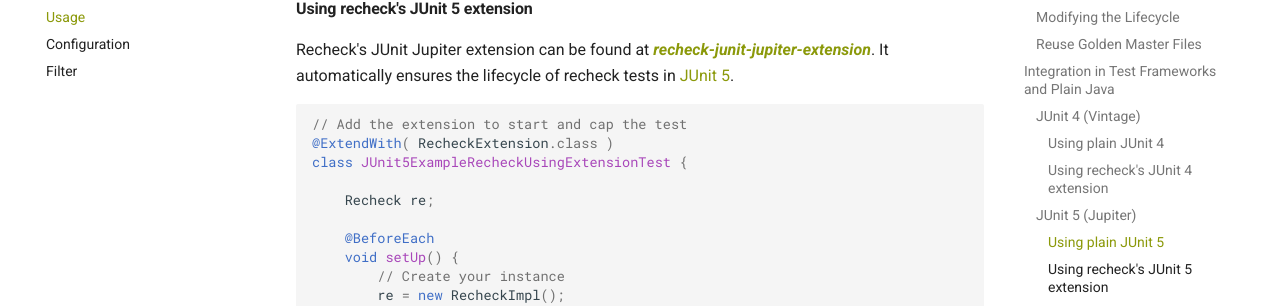
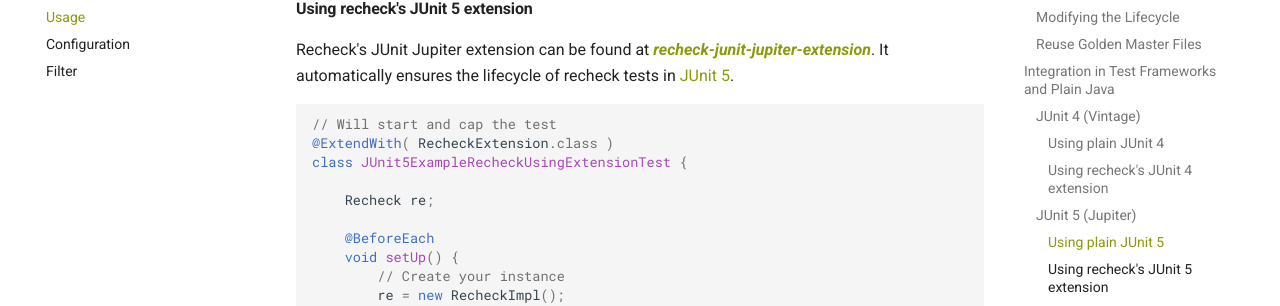
Before and after one commit to retest/docs, an MkDocs documentation site: the page built from docs/recheck/introduction/usage.md, in a window 1280 px wide and 900 px high, scrolled down 4391 px. Shown: the part 145-451 px from the top of the window. Built offline with MkDocs 1.6.1 and Material for MkDocs 9.7.7, drawn with Linux system fonts in a browser that asks for light colours; comment, search, counter and statistics services are not loaded.

Commit message:
Sync comment

````diff
--- a/docs/recheck/introduction/usage.md
+++ b/docs/recheck/introduction/usage.md
@@ -180,7 +180,7 @@
 Recheck's JUnit Jupiter extension can be found at [***recheck-junit-jupiter-extension***](https://github.com/retest/recheck-junit-jupiter-extension). It automatically ensures the lifecycle of recheck tests in [JUnit 5](https://junit.org/junit5/).
 
 ```java
-// Add the extension to start and cap the test
+// Will start and cap the test
 @ExtendWith( RecheckExtension.class )
 class JUnit5ExampleRecheckUsingExtensionTest {
 
````
